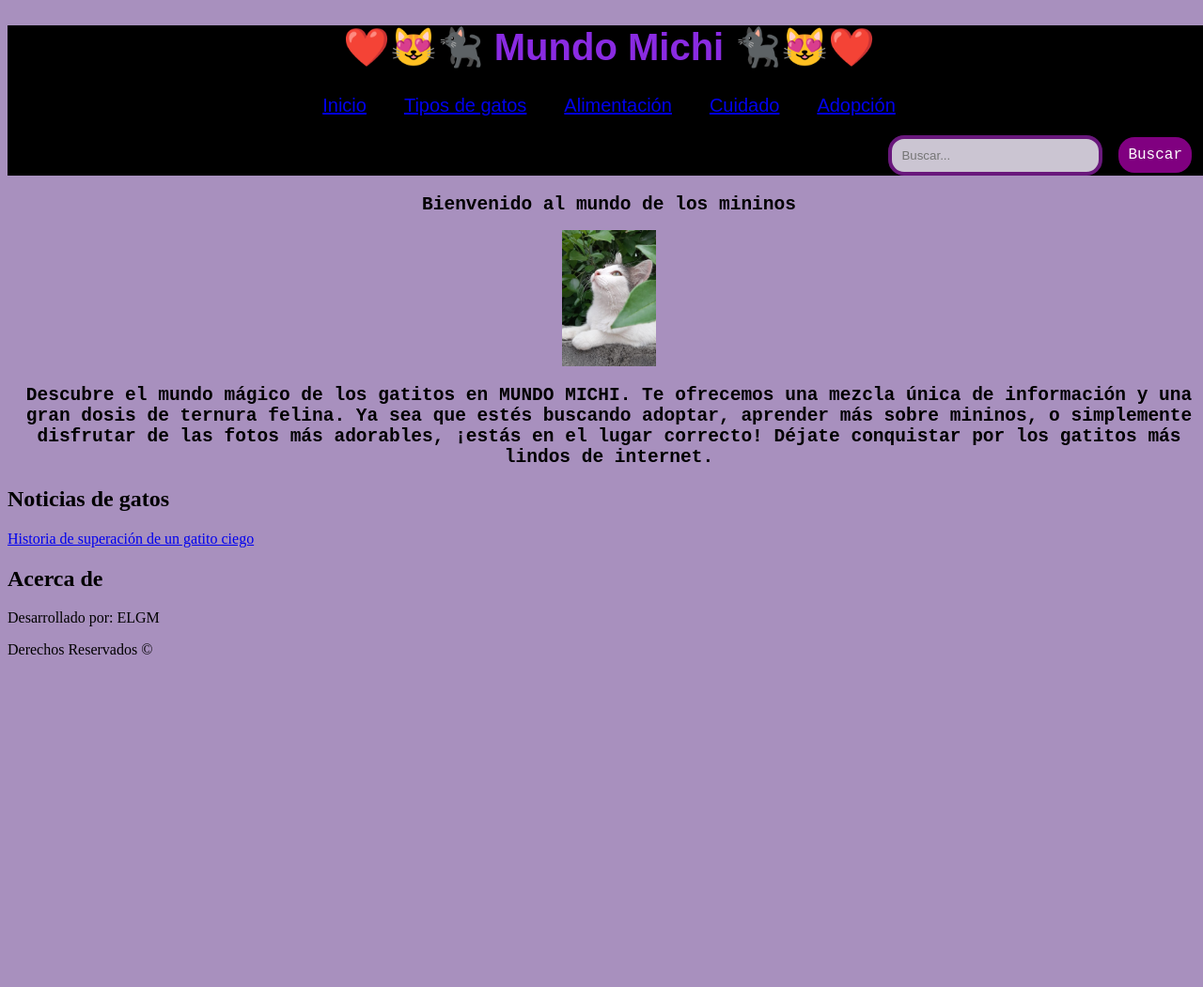
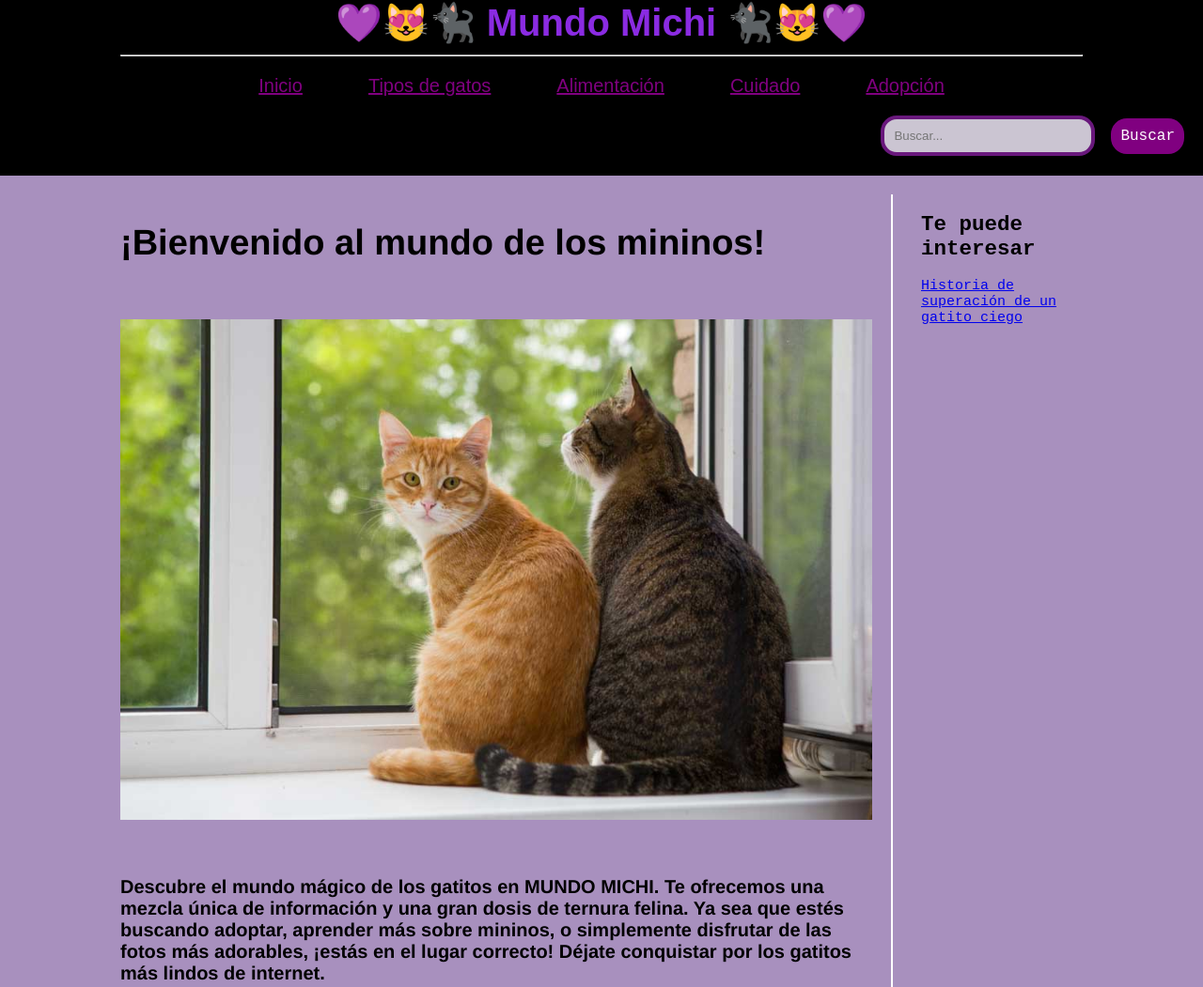
Before and after one commit to EvelynGM14/MundoMichi, a plain HTML site: page index.html in a window 1280 px wide. Shown: the top 1051 px of the page at 94% size. Before the commit the page ends 800 px from the top, so only its background shows below. Drawn offline with Linux system fonts and the light colour scheme.

Commit message:
Agregué barra lateral, imágen y más diseño

```diff
--- a/estilos.css
+++ b/estilos.css
@@ -1,7 +1,13 @@
 body {
     background-color: rgb(168, 144, 190);
-    padding: 0px;
+    padding: 0;
     width: 100%;
+    margin: 0;
+}
+
+.miau {
+    width: 80%;
+    margin: 0 auto;
 }
 
 header {
@@ -10,35 +16,47 @@ header {
     font-size: 20px;
     font-family: fantasy;
     text-align: center;
+    padding: 1px 0;
+}
 
+header h1 {
+    margin: 0;
+    text-align: center;
 }
 
 main {
     text-align: center;
     font-size: 13px;
     font-family: monospace;
+    display: flex;
+    justify-content: space-between;
+    padding: 20px 0;
 }
 
 nav ul {
     list-style-type: none;
-    margin: 0;
+    margin: 20px 0;
     padding: 0;
     display: flex;
     justify-content: center;
 }
 
 nav ul li {
-    margin: 0 20px;
+    margin: 0 35px;
 }
 
-.search-container {
+nav ul li a {
+    color: purple;
+}
+
+.busqueda {
     display: flex;
     justify-content: flex-end;
     align-items: center;
     margin: 20px;
 }
 
-.search-box {
+.caja-busqueda {
     width: 100%;
     max-width: 200px;
     padding: 10px;
@@ -52,7 +70,7 @@ nav ul li {
     border-radius: 17px;
 }
 
-.search-button {
+.boton-busqueda {
     padding: 10px;
     border: none;
     border-radius: 17px;
@@ -61,5 +79,70 @@ nav ul li {
     font-size: 16px;
     cursor: pointer;
     font-family: monospace;
+}
 
+.miau2 {
+    flex: 3;
+    padding-right: 20px;
 }
+
+.miau2 article {
+    margin-bottom: 20px;
+}
+
+.miau2 h2 {
+    margin-top: 30px;
+    text-align: left;
+    font-size: 38px;
+    font-family: 'Franklin Gothic Medium';
+}
+
+.miau2 h3 {
+    margin-top: 0px;
+    text-align: left;
+    font-size: 20px;
+    font-family: 'Franklin Gothic Medium';
+}
+
+.miau2 img {
+    width: 800px;
+    display: block;
+    margin: 60px 0;
+}
+
+.barralat {
+    flex: 1;
+    padding-left: 30px;
+    border-left: 2px solid white;
+    font-size: 15px;
+    text-align: left;
+}
+
+.barralat h2 {
+    margin-top: 30;
+}
+
+.barralat ul {
+    list-style: none;
+    padding: 0;
+    margin: 0;
+}
+
+.barralat ul li {
+    margin-bottom: 10px;
+}
+
+.barralat ul li a {
+    color: white;
+}
+
+footer {
+    background-color: gray;
+    padding: 10px 0;
+    text-align: center;
+    border-top: 2px solid white;
+}
+
+footer p {
+    margin: 0;
+}
--- a/index.html
+++ b/index.html
@@ -9,7 +9,9 @@
 <body>
     <script src="app.js"></script>
     <header>
-        <h1>❤️😻🐈‍⬛ Mundo Michi 🐈‍⬛😻❤️</h1>
+        <div class="miau">
+            <h1>💜😻🐈‍⬛ Mundo Michi 🐈‍⬛😻💜</h1>
+            <hr>
             <nav>
                 <ul>
                     <li><a href="index.html">Inicio</a></li>
@@ -18,32 +20,35 @@
                     <li><a href="#">Cuidado</a></li>
                     <li><a href="#">Adopción</a></li>
                 </ul>
-            <div class="search-container">
-                <input type="text" class="search-box" placeholder="Buscar...">
-                <button class="search-button">Buscar</button>
+            </nav>
         </div>
-        </nav>
+            <div class="busqueda">
+                <input type="text" class="caja-busqueda" placeholder="Buscar...">
+                <button class="boton-busqueda">Buscar</button>
+            </div>
     </header>
 
+    <main class="miau">
+        <section class="miau2">
+            <article>
+                <h2>¡Bienvenido al mundo de los mininos!</h2>
+                <img width="100px" src="img/gatito naranja y gris.jpg" alt="Gatitos naranja y gris">
 
+                <h3>Descubre el mundo mágico de los gatitos en MUNDO MICHI. Te ofrecemos una mezcla única de información y una gran dosis de ternura felina. Ya sea que estés buscando adoptar, aprender más sobre mininos, o simplemente disfrutar de las fotos más adorables, ¡estás en el lugar correcto! Déjate conquistar por los gatitos más lindos de internet.</h3>
+            </article>
+        </section>
 
-    <main>
-        <h2>Bienvenido al mundo de los mininos</h2>
-        <img width="100px" src="img/Chero guapo.jpeg" alt="Gatito blanco con gris">
-
-        <h2>Descubre el mundo mágico de los gatitos en MUNDO MICHI. Te ofrecemos una mezcla única de información y una gran dosis de ternura felina. Ya sea que estés buscando adoptar, aprender más sobre mininos, o simplemente disfrutar de las fotos más adorables, ¡estás en el lugar correcto! Déjate conquistar por los gatitos más lindos de internet.</h2>
-    </main>
-    <aside>
-        <h2>Noticias de gatos</h2>
+        <aside class="barralat">
+            <h2>Te puede interesar</h2>
             <a href="https://www.infobae.com/mascotas/2023/05/25/la-historia-del-gato-ciego-que-vagaba-por-las-calles-en-busca-de-un-amigo/#:~:text=Un%20gato%20anaranjado%20ciego%20cumpli%C3%B3,le%20pudiera%20cambiar%20la%20vida." target="_blank">Historia de superación de un gatito ciego</a>
         </aside>
+    </main>
 
     <footer>
-        <h2>Acerca de</h2>
-        <adress>
+        <div class="miau2">
             <p>Desarrollado por: ELGM</p>
             <p>Derechos Reservados &copy;</p>
-        </adress>
+        </div>
     </footer>
 
 </body>
```
Also changed, not shown: img/gatito naranja y gris.jpg (added). Lines whose indentation alone changed are shown as unchanged.
